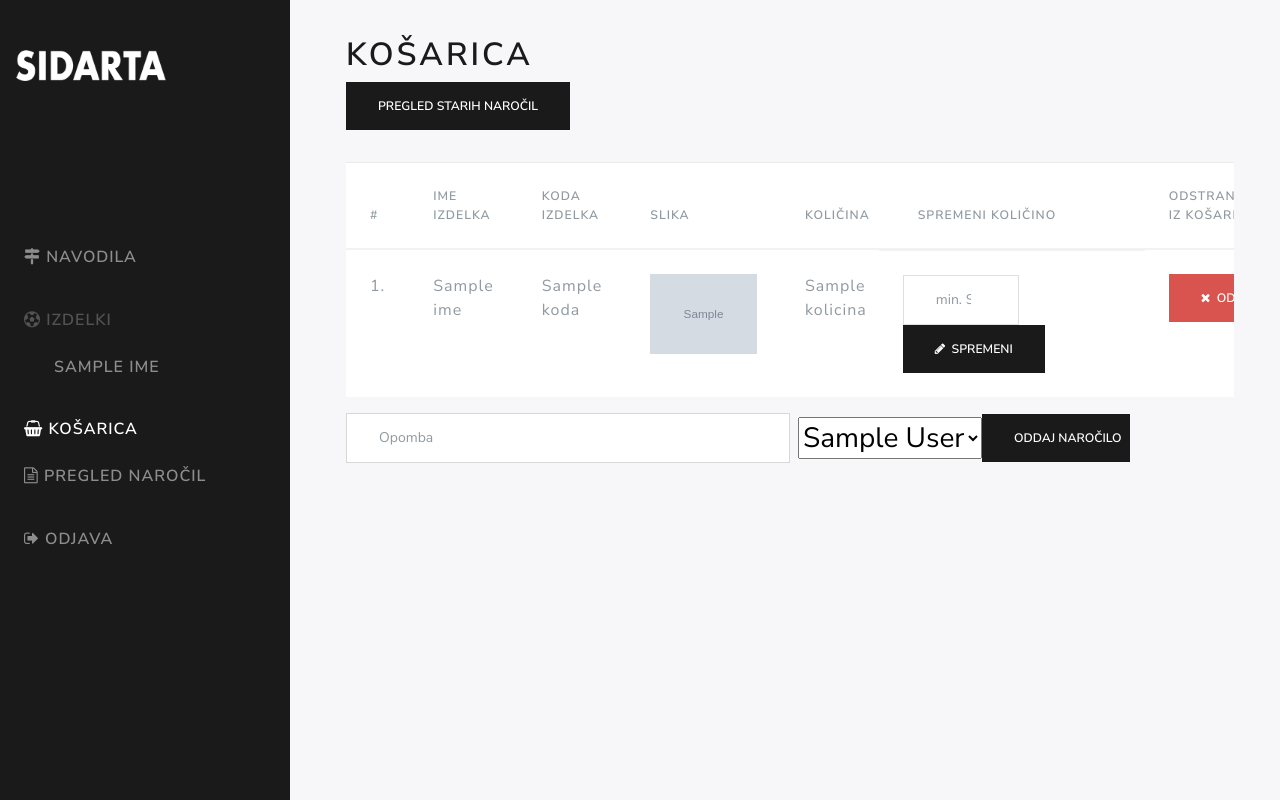
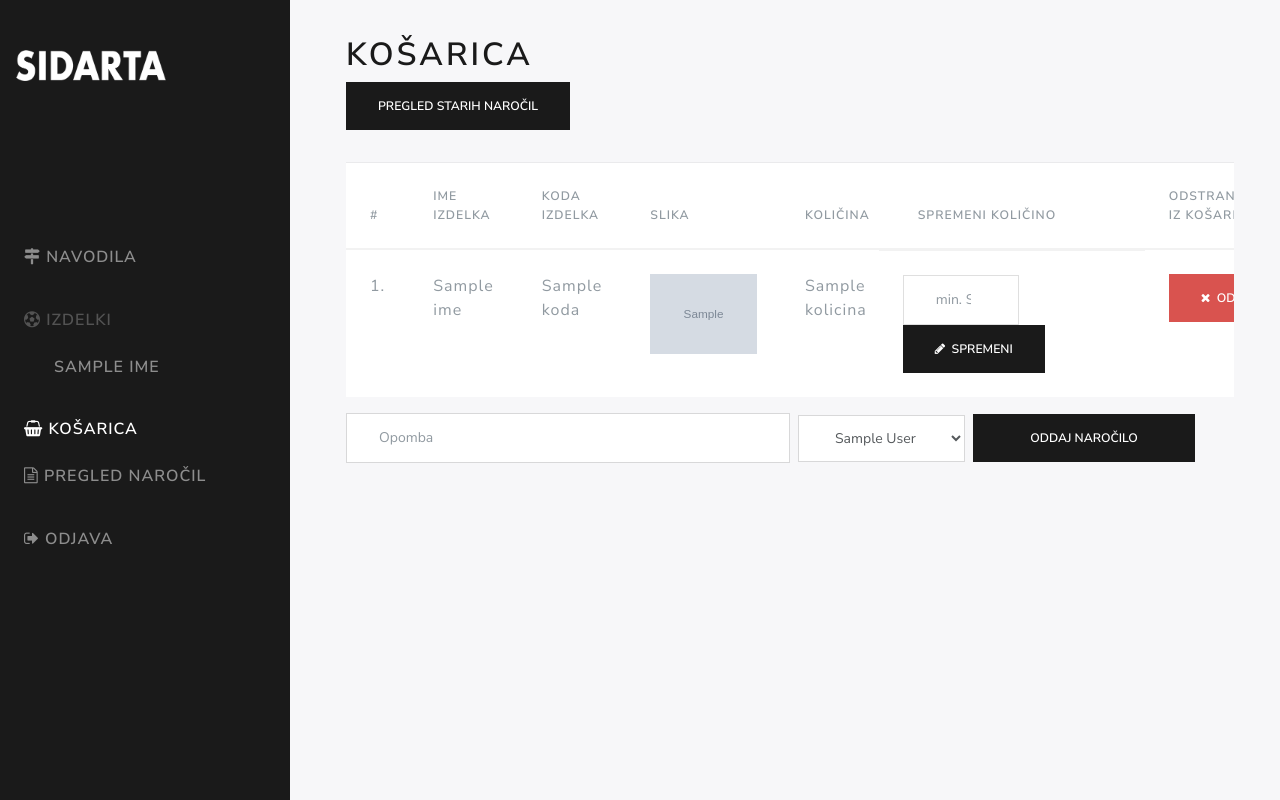
Before and after one commit to aljazv/trafika, a Django app: template products/templates/products/kosarica.html in a window 1280 px wide. Run offline with Django 3.2, Linux system fonts and the light colour scheme; tables that the repository leaves empty hold one stand-in row (values such as "Sample post"); the template is opened without the code that fills it: values that come from a table or form of the project are taken from there, most other values are stand-ins (such as "Sample title", 1, 10 or a date in 2020); grey boxes marked "Sample" are stand-in pictures; parts of the project's set-up code (start-up, migrations or seed data) failed here and were passed over; some libraries are stand-ins or nearby versions.

Commit message:
select css

```diff
--- a/products/templates/products/kosarica.html
+++ b/products/templates/products/kosarica.html
@@ -74,17 +74,19 @@
 		<form action="/pregled_narocil/" method="post" class="form-inline">
 			{% csrf_token %}
 
-			<input type="text" class="form-control costum-input mr-2 col-sm-9" name="opomba" placeholder="Opomba" size="70">
+			<input type="text" class="form-control costum-input mr-2 col-sm-7" name="opomba" placeholder="Opomba" size="70">
 			{% if seznam_uporabnikov %}
-				<select name="uporabnik" >
+
+				<select class="form-control mr-2 col-sm-2 costum-input" style="max-width: 100% !important;" name="uporabnik" >
 				{% for uporabnik in seznam_uporabnikov %}
 
 					<option value="{{uporabnik.id}}">{{uporabnik.user.first_name}} {{uporabnik.user.last_name}}</option>
 
 				{% endfor %}
 				</select>
+
 			{% endif%}
-			<button type="submit" class="btn btn-primary col-sm-2" name="oddaj_narocilo">Oddaj naročilo</button>
+			<button type="submit" class="btn btn-primary col-sm-3" name="oddaj_narocilo">Oddaj naročilo</button>
 		</form>
 
 
```
